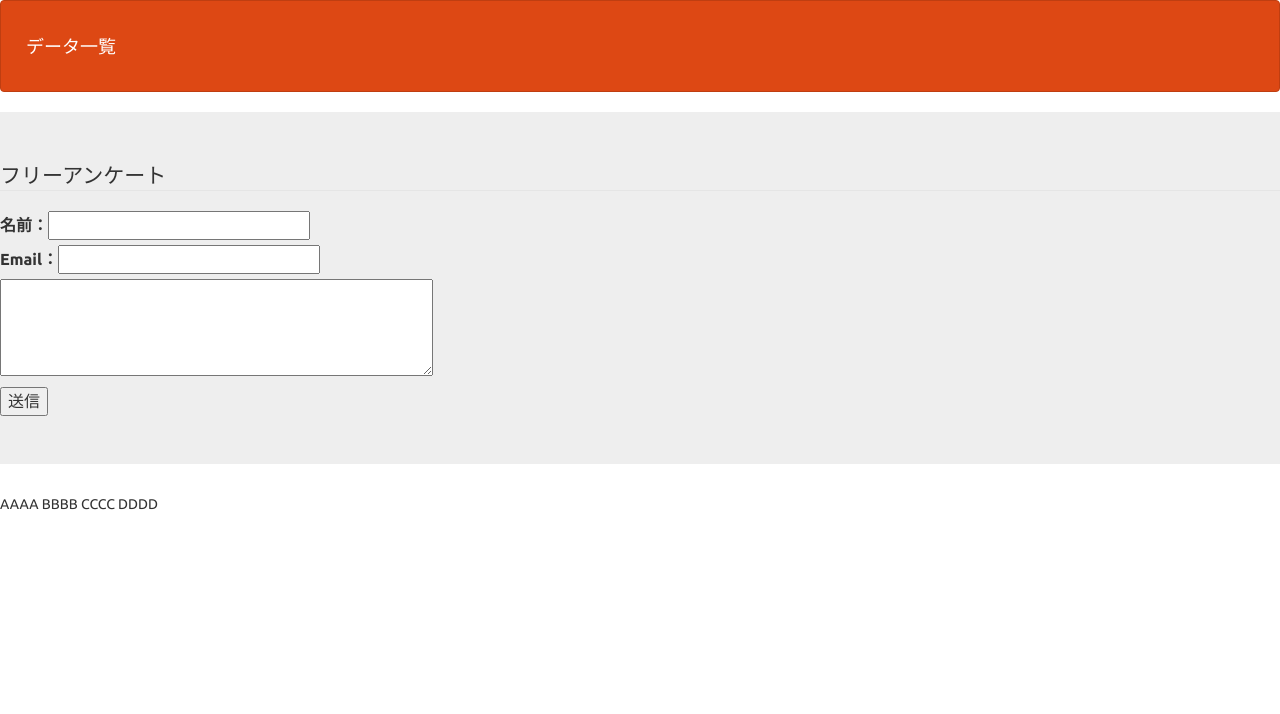
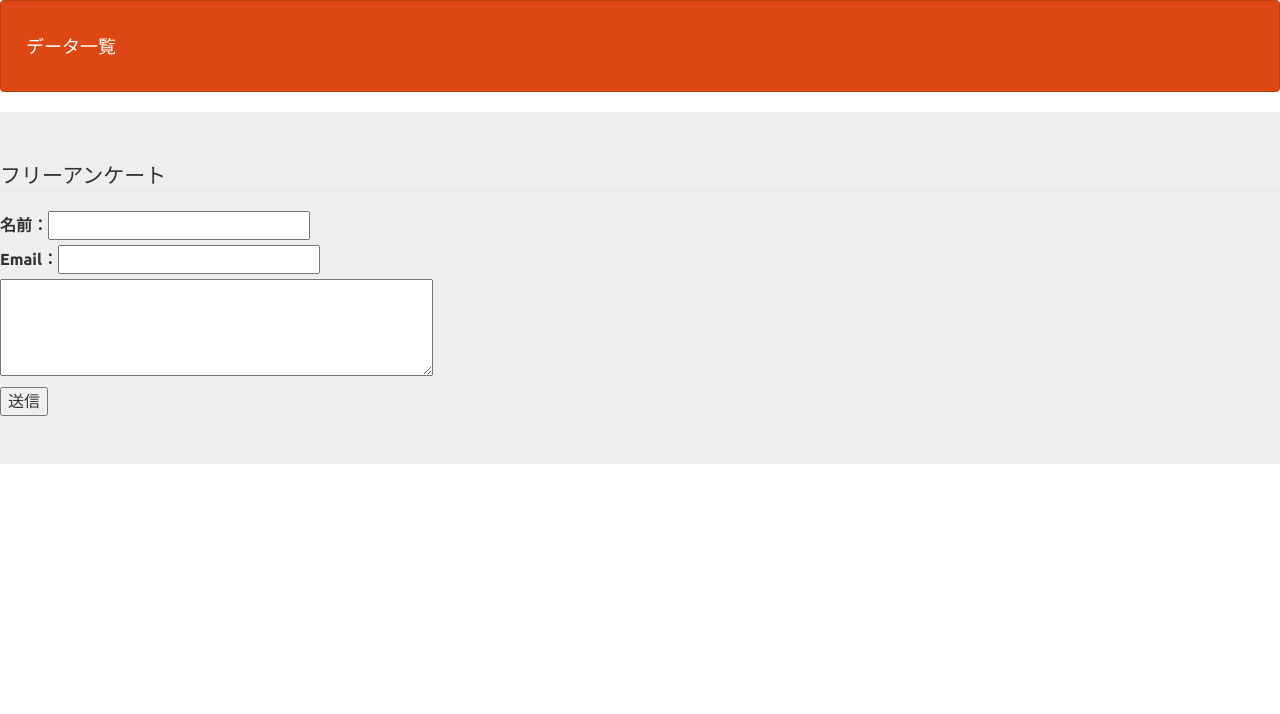
Before and after one commit to harumitsu11/Gs-code, a PHP site: page / in a window 1280 px wide. Shown: the top 714 px of the page. Run offline with PHP 8.4, Linux system fonts and the light colour scheme; data that the repository does not hold is empty.

Commit message:
更新完了

```diff
--- a/php03/index.php
+++ b/php03/index.php
@@ -31,10 +31,7 @@
   </div>
 </form>
 <!-- Main[End] -->
-AAAA
-BBBB
-CCCC
-DDDD
+
 
 </body>
 </html>
```
